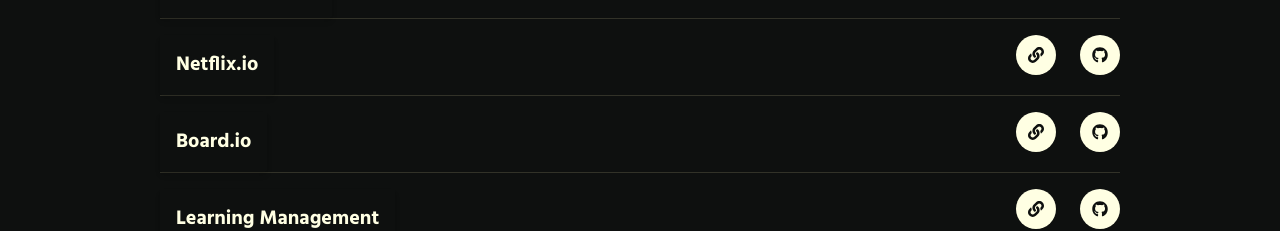
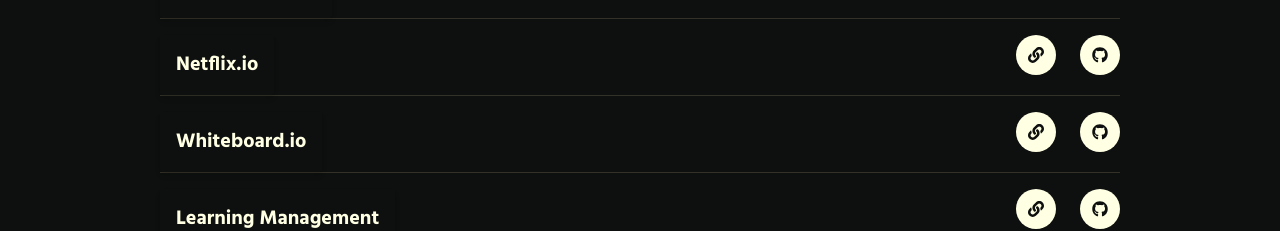
Before and after one commit to AmanTrivedi1/Portfolio, a Next.js app: page / in a window 1280 px wide. Shown: the part 2278-2509 px from the top of the page. Built offline with nearby package versions, Linux system fonts and the light colour scheme.

Commit message:
small changes

```diff
--- a/app/components/UI/Projects.tsx
+++ b/app/components/UI/Projects.tsx
@@ -85,11 +85,11 @@
     },
     {
       id: 9,
-      name: "Board.io",
-      liveLink: "https://itstakenote.vercel.app/",
+      name: "Whiteboard.io",
+      liveLink: "https://whiteboardd.vercel.app/",
       githubLink: "https://github.com/AmanTrivedi1/whiteboard",
       description:"Updated soon",
-      tectsStack:"React JS , Node JS , Express JS , Tailwind Css , Mongodb , Multer"
+      tectsStack:"NextJs 14 , React JS , TailwindCss , Shadcn , Convex (Database) , LiveBlock(For Live cursor) , Clerk(For Authentication) "
     },
     {
       id: 10,
```
